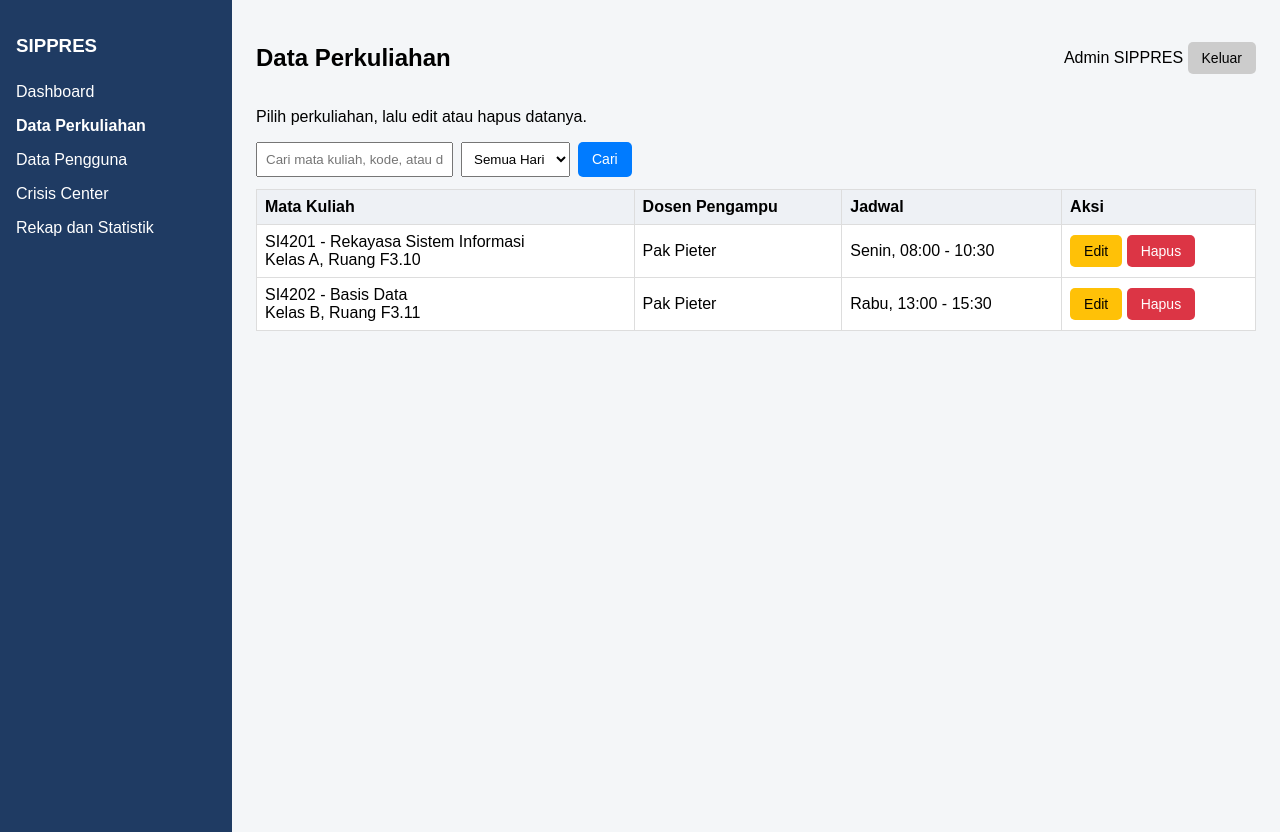
After one commit to chessilia/sippres, a Laravel app: page /admin/perkuliahan in a window 1280 px wide. The commit adds this page. Run offline with Laravel 12, Linux system fonts and the light colour scheme; a user stored in the database is signed in; data comes from the database, SQL or seed files in the repository.

Commit message:
Tambah kelola data perkuliahan admin (UC-016)

```diff
--- /dev/null
+++ b/app/Http/Controllers/PerkuliahanController.php
@@ -0,0 +1,105 @@
+<?php
+
+namespace App\Http\Controllers;
+
+use App\Models\Perkuliahan;
+use App\Models\User;
+use Illuminate\Http\Request;
+use Illuminate\Support\Facades\Auth;
+use Illuminate\Validation\Rule;
+
+class PerkuliahanController extends Controller
+{
+    // hanya Admin yang boleh mengakses
+    private function cekAdmin(): void
+    {
+        abort_unless(Auth::user()->role === 'Admin', 403);
+    }
+
+    // getDaftarPerkuliahan() -> UI-019 (daftar + cari + filter hari + panel edit)
+    public function getDaftarPerkuliahan(Request $request)
+    {
+        $this->cekAdmin();
+
+        $query = Perkuliahan::with('dosen');
+
+        if ($request->filled('cari')) {
+            $cari = $request->cari;
+            $query->where(function ($q) use ($cari) {
+                $q->where('namaMatkul', 'like', "%$cari%")
+                  ->orWhere('kodeMatkul', 'like', "%$cari%")
+                  ->orWhereHas('dosen', fn ($d) => $d->where('nama', 'like', "%$cari%"));
+            });
+        }
+
+        if ($request->filled('hari')) {
+            $query->where('hari', $request->hari);
+        }
+
+        return view('admin.perkuliahan', [
+            'daftar'    => $query->orderBy('idPerkuliahan')->get(),
+            'detail'    => $this->getDetailPerkuliahan($request->edit),
+            'daftarDosen' => User::where('role', 'Dosen')->get(),
+        ]);
+    }
+
+    // getDetailPerkuliahan(idPerkuliahan)
+    private function getDetailPerkuliahan($id)
+    {
+        return $id ? Perkuliahan::find($id) : null;
+    }
+
+    // prosesPerubahan(idPerkuliahan, opsi Edit/Hapus, dataBaru) -> PSD-016
+    public function prosesPerubahan(Request $request, $id)
+    {
+        $this->cekAdmin();
+
+        $perkuliahan = Perkuliahan::findOrFail($id);
+
+        if ($request->opsi === 'Edit') {
+            // validasiPerubahan(dataBaru)
+            if (!$this->validasiPerubahan($request)) {
+                return back()->withInput()->with('error', 'Data perkuliahan tidak valid');
+            }
+
+            try {
+                $perkuliahan->update($request->only([
+                    'kodeMatkul', 'namaMatkul', 'idDosen',
+                    'hari', 'jamMulai', 'jamSelesai', 'ruang', 'kelas',
+                ]));
+            } catch (\Throwable $e) {
+                return back()->with('error', 'Data perkuliahan gagal diperbarui');
+            }
+
+            return redirect()->route('perkuliahan.daftar')
+                ->with('success', 'Data perkuliahan berhasil diperbarui');
+        }
+
+        // opsi Hapus (konfirmasi sudah dilakukan lewat dialog di UI)
+        try {
+            $perkuliahan->delete();
+        } catch (\Throwable $e) {
+            return back()->with('error', 'Data perkuliahan gagal dihapus');
+        }
+
+        return redirect()->route('perkuliahan.daftar')
+            ->with('success', 'Data perkuliahan berhasil dihapus');
+    }
+
+    // validasiPerubahan(dataBaru): boolean
+    private function validasiPerubahan(Request $request): bool
+    {
+        $validator = validator($request->all(), [
+            'kodeMatkul' => 'required|string|max:10',
+            'namaMatkul' => 'required|string|max:100',
+            'kelas'      => 'required|string|max:5',
+            'idDosen'    => ['required', Rule::exists('user', 'idUser')->where('role', 'Dosen')],
+            'hari'       => 'required|in:Senin,Selasa,Rabu,Kamis,Jumat,Sabtu',
+            'ruang'      => 'required|string|max:20',
+            'jamMulai'   => 'required|date_format:H:i',
+            'jamSelesai' => 'required|date_format:H:i|after:jamMulai',
+        ]);
+
+        return !$validator->fails();
+    }
+}
--- /dev/null
+++ b/app/Models/Perkuliahan.php
@@ -0,0 +1,23 @@
+<?php
+
+namespace App\Models;
+
+use Illuminate\Database\Eloquent\Model;
+
+class Perkuliahan extends Model
+{
+    protected $table      = 'perkuliahan';
+    protected $primaryKey = 'idPerkuliahan';
+    public    $timestamps = false;
+
+    protected $fillable = [
+        'kodeMatkul', 'namaMatkul', 'idDosen',
+        'hari', 'jamMulai', 'jamSelesai', 'ruang', 'kelas',
+    ];
+
+    // relasi: perkuliahan diampu oleh satu dosen (User)
+    public function dosen()
+    {
+        return $this->belongsTo(User::class, 'idDosen', 'idUser');
+    }
+}
--- /dev/null
+++ b/resources/views/admin/perkuliahan.blade.php
@@ -0,0 +1,163 @@
+<!DOCTYPE html>
+<html lang="id">
+<head>
+  <meta charset="UTF-8">
+  <meta name="viewport" content="width=device-width, initial-scale=1.0">
+  <title>Data Perkuliahan - SIPPRES</title>
+  <style>
+    body { font-family: Arial, sans-serif; margin:0; display:flex; background:#f4f6f8; }
+    .sidebar { width:200px; background:#1f3b63; color:#fff; min-height:100vh; padding:16px; }
+    .sidebar a { display:block; color:#fff; text-decoration:none; padding:8px 0; }
+    .sidebar a.aktif { font-weight:bold; }
+    .main { flex:1; padding:24px; }
+    .topbar { display:flex; justify-content:space-between; align-items:center; }
+    table { width:100%; border-collapse:collapse; background:#fff; margin-top:12px; }
+    th, td { border:1px solid #ddd; padding:8px; text-align:left; }
+    th { background:#eef1f5; }
+    .filter { display:flex; gap:8px; margin-top:12px; }
+    .filter input, .filter select { padding:8px; }
+    .panel { background:#fff; border:1px solid #ddd; border-radius:8px; padding:16px; margin-top:20px; }
+    .grid { display:grid; grid-template-columns:1fr 1fr; gap:12px; }
+    label { display:block; font-weight:bold; margin-bottom:4px; }
+    .panel input, .panel select { width:100%; padding:8px; box-sizing:border-box; }
+    button, .btn { padding:8px 14px; border:none; border-radius:5px; cursor:pointer;
+                   text-decoration:none; font-size:14px; display:inline-block; }
+    .btn-edit { background:#ffc107; color:#000; }
+    .btn-hapus { background:#dc3545; color:#fff; }
+    .btn-simpan { background:#007bff; color:#fff; }
+    .btn-batal { background:#ccc; color:#000; }
+    .alert-error { background:#fde2e2; padding:8px; border-radius:4px; margin-top:12px; }
+    .alert-success { background:#dff5e1; padding:8px; border-radius:4px; margin-top:12px; }
+  </style>
+</head>
+<body>
+
+  <!-- Menu Navigasi - Sidebar -->
+  <div class="sidebar">
+    <h3>SIPPRES</h3>
+    <a href="{{ route('dashboard.admin') }}">Dashboard</a>
+    <a href="{{ route('perkuliahan.daftar') }}" class="aktif">Data Perkuliahan</a>
+    <a href="#">Data Pengguna</a>
+    <a href="#">Crisis Center</a>
+    <a href="#">Rekap dan Statistik</a>
+  </div>
+
+  <div class="main">
+    <!-- Profil Admin & Keluar -->
+    <div class="topbar">
+      <h2>Data Perkuliahan</h2>
+      <form method="POST" action="{{ route('logout') }}"
+            onsubmit="return confirm('Yakin ingin keluar?')">
+        @csrf
+        {{ Auth::user()->nama }}
+        <button type="submit" class="btn-batal">Keluar</button>
+      </form>
+    </div>
+    <p>Pilih perkuliahan, lalu edit atau hapus datanya.</p>
+
+    @if (session('success')) <div class="alert-success">{{ session('success') }}</div> @endif
+    @if (session('error'))   <div class="alert-error">{{ session('error') }}</div>   @endif
+
+    <!-- Cari + Filter Hari -->
+    <form method="GET" action="{{ route('perkuliahan.daftar') }}" class="filter">
+      <input type="text" name="cari" value="{{ request('cari') }}"
+             placeholder="Cari mata kuliah, kode, atau dosen">
+      <select name="hari">
+        <option value="">Semua Hari</option>
+        @foreach (['Senin','Selasa','Rabu','Kamis','Jumat','Sabtu'] as $h)
+          <option value="{{ $h }}" @selected(request('hari') == $h)>{{ $h }}</option>
+        @endforeach
+      </select>
+      <button type="submit" class="btn-simpan">Cari</button>
+    </form>
+
+    <!-- Tabel Perkuliahan -->
+    <table>
+      <tr>
+        <th>Mata Kuliah</th>
+        <th>Dosen Pengampu</th>
+        <th>Jadwal</th>
+        <th>Aksi</th>
+      </tr>
+      @forelse ($daftar as $p)
+        <tr>
+          <td>{{ $p->kodeMatkul }} - {{ $p->namaMatkul }}<br>Kelas {{ $p->kelas }}, Ruang {{ $p->ruang }}</td>
+          <td>{{ $p->dosen->nama ?? '-' }}</td>
+          <td>{{ $p->hari }}, {{ substr($p->jamMulai, 0, 5) }} - {{ substr($p->jamSelesai, 0, 5) }}</td>
+          <td>
+            <a class="btn btn-edit" href="{{ route('perkuliahan.daftar', ['edit' => $p->idPerkuliahan]) }}">Edit</a>
+
+            <form method="POST" action="{{ route('perkuliahan.proses', $p->idPerkuliahan) }}"
+                  style="display:inline"
+                  onsubmit="return confirm('Hapus perkuliahan {{ $p->namaMatkul }}?')">
+              @csrf
+              <input type="hidden" name="opsi" value="Hapus">
+              <button type="submit" class="btn-hapus">Hapus</button>
+            </form>
+          </td>
+        </tr>
+      @empty
+        <tr><td colspan="4">Belum ada data perkuliahan.</td></tr>
+      @endforelse
+    </table>
+
+    <!-- Panel Edit Perkuliahan (muncul setelah klik Edit) -->
+    @if ($detail)
+      <div class="panel">
+        <h3>Edit Perkuliahan</h3>
+        <form method="POST" action="{{ route('perkuliahan.proses', $detail->idPerkuliahan) }}">
+          @csrf
+          <input type="hidden" name="opsi" value="Edit">
+
+          <div class="grid">
+            <div>
+              <label>Kode</label>
+              <input type="text" name="kodeMatkul" value="{{ old('kodeMatkul', $detail->kodeMatkul) }}" required>
+            </div>
+            <div>
+              <label>Kelas</label>
+              <input type="text" name="kelas" value="{{ old('kelas', $detail->kelas) }}" required>
+            </div>
+            <div>
+              <label>Nama Mata Kuliah</label>
+              <input type="text" name="namaMatkul" value="{{ old('namaMatkul', $detail->namaMatkul) }}" required>
+            </div>
+            <div>
+              <label>Dosen Pengampu</label>
+              <select name="idDosen" required>
+                @foreach ($daftarDosen as $d)
+                  <option value="{{ $d->idUser }}" @selected(old('idDosen', $detail->idDosen) == $d->idUser)>{{ $d->nama }}</option>
+                @endforeach
+              </select>
+            </div>
+            <div>
+              <label>Hari</label>
+              <select name="hari" required>
+                @foreach (['Senin','Selasa','Rabu','Kamis','Jumat','Sabtu'] as $h)
+                  <option value="{{ $h }}" @selected(old('hari', $detail->hari) == $h)>{{ $h }}</option>
+                @endforeach
+              </select>
+            </div>
+            <div>
+              <label>Ruang</label>
+              <input type="text" name="ruang" value="{{ old('ruang', $detail->ruang) }}" required>
+            </div>
+            <div>
+              <label>Jam Mulai</label>
+              <input type="time" name="jamMulai" value="{{ old('jamMulai', substr($detail->jamMulai, 0, 5)) }}" required>
+            </div>
+            <div>
+              <label>Jam Selesai</label>
+              <input type="time" name="jamSelesai" value="{{ old('jamSelesai', substr($detail->jamSelesai, 0, 5)) }}" required>
+            </div>
+          </div>
+
+          <br>
+          <a class="btn btn-batal" href="{{ route('perkuliahan.daftar') }}">Batal</a>
+          <button type="submit" class="btn-simpan">Simpan Perubahan</button>
+        </form>
+      </div>
+    @endif
+  </div>
+</body>
+</html>
--- a/resources/views/dashboard/admin.blade.php
+++ b/resources/views/dashboard/admin.blade.php
@@ -7,6 +7,7 @@
 <body>
   <h1>Dashboard Admin</h1>
   <p>Halo, {{ Auth::user()->nama }}!</p>
+  <p><a href="{{ route('perkuliahan.daftar') }}">Kelola Data Perkuliahan</a></p>
   <form method="POST" action="{{ route('logout') }}">
     @csrf
     <button type="submit">Logout</button>
--- a/routes/web.php
+++ b/routes/web.php
@@ -3,6 +3,7 @@
 use Illuminate\Support\Facades\Route;
 use App\Http\Controllers\RegistrasiController;
 use App\Http\Controllers\LoginController;
+use App\Http\Controllers\PerkuliahanController;
 
 Route::view('/', 'landing')->name('landing');
 
@@ -14,6 +15,8 @@ Route::post('/login', [LoginController::class, 'login'])->name('login.submit');
 Route::post('/logout', [LoginController::class, 'logout'])->name('logout');
 
 Route::middleware('auth')->group(function () {
+    Route::get('/admin/perkuliahan', [PerkuliahanController::class, 'getDaftarPerkuliahan'])->name('perkuliahan.daftar');
+    Route::post('/admin/perkuliahan/{id}', [PerkuliahanController::class, 'prosesPerubahan'])->name('perkuliahan.proses');
     Route::view('/dashboard/mahasiswa', 'dashboard.mahasiswa')->name('dashboard.mahasiswa');
     Route::view('/dashboard/dosen', 'dashboard.dosen')->name('dashboard.dosen');
     Route::view('/dashboard/admin', 'dashboard.admin')->name('dashboard.admin');
```
Also changed, not shown: database/seeders/DatabaseSeeder.php (+33 -10 lines).
